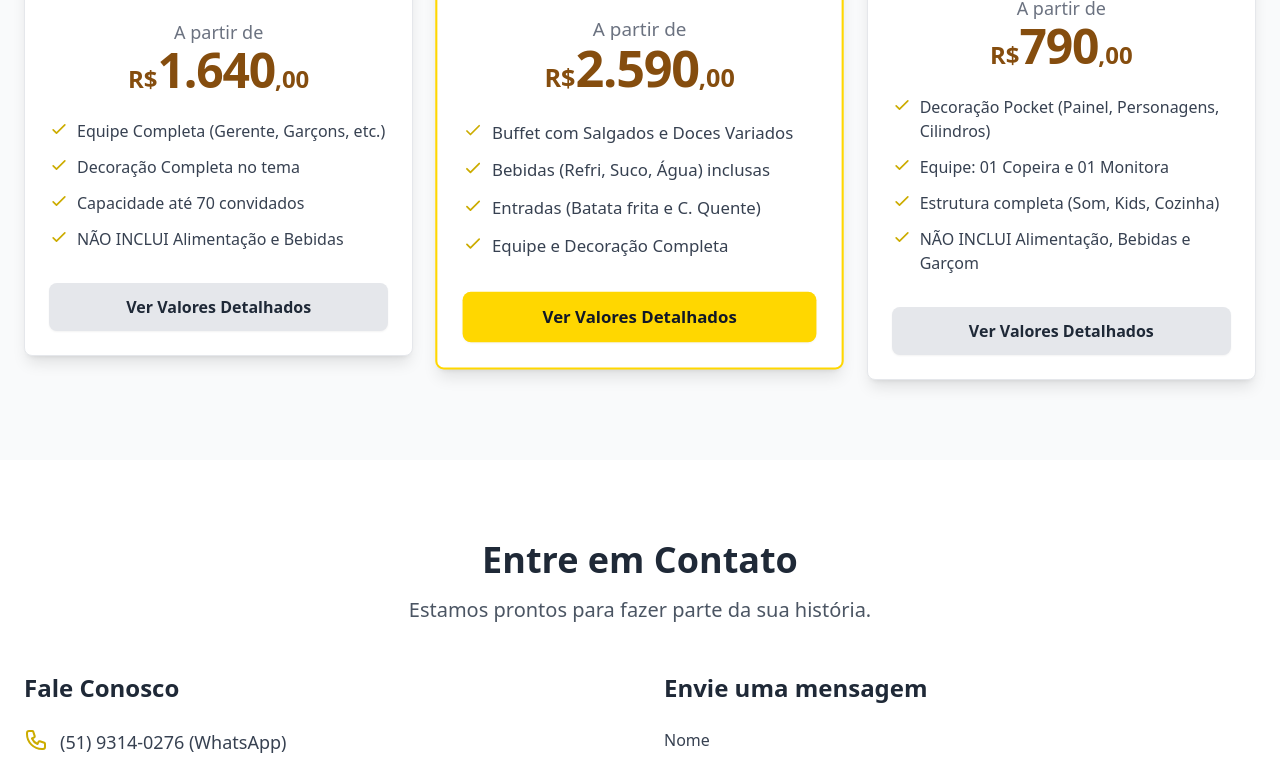
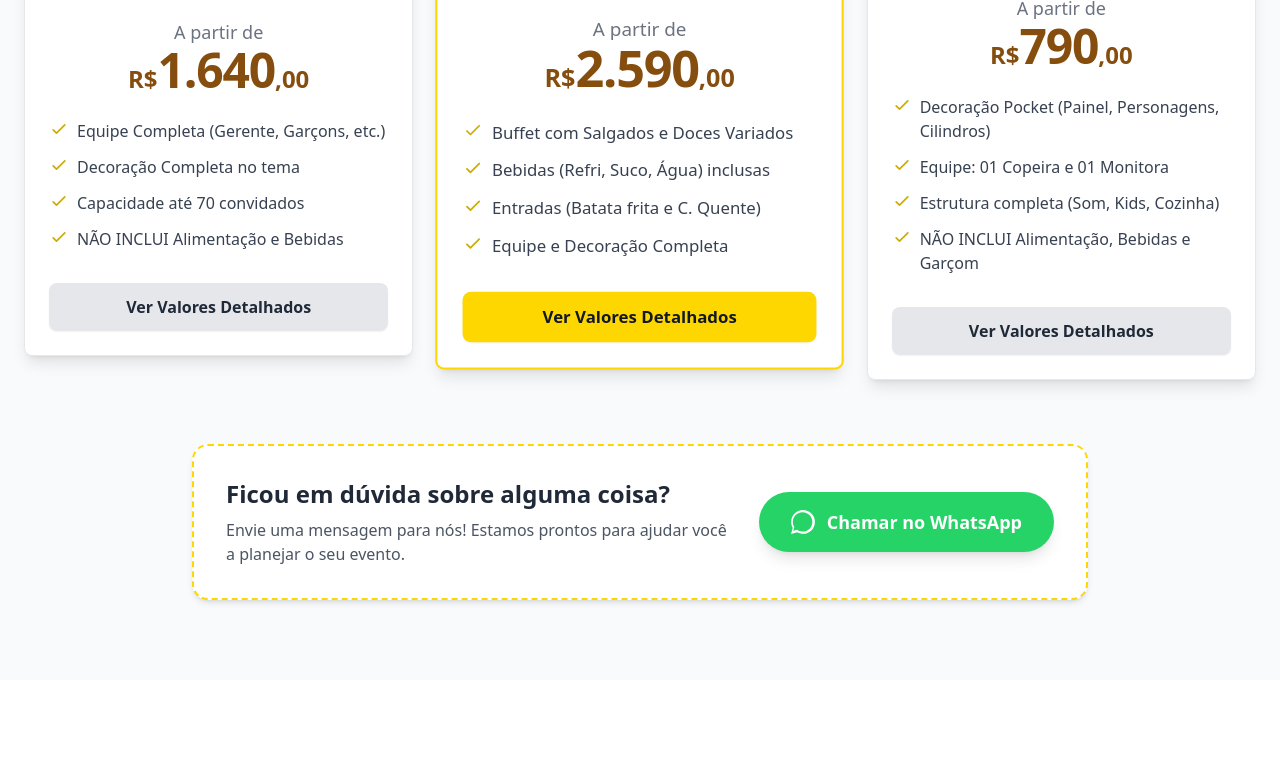
Before and after one commit to vitornoms1/alecrim, a React (Vite) app: page / in a window 1280 px wide. Shown: the part 2617-3375 px from the top of the page. Built offline with nearby package versions, Linux system fonts and the light colour scheme.

Commit message:
adicionado botao suporte

```diff
--- a/src/components/Planos.jsx
+++ b/src/components/Planos.jsx
@@ -95,7 +95,7 @@ const planos = [
         },
         {
           titulo: 'Bebidas',
-          itens: ['Refrigerantes (Linha Coca-Cola)', 'Suco de Uva e Laranja', 'Água mineral (com e sem gás)']
+          itens: ['Refrigerantes (Linha Pepsi)', 'Suco de Uva e Laranja', 'Água mineral (com e sem gás)']
         },
         {
           titulo: 'Serviços Inclusos',
@@ -238,7 +238,7 @@ function Planos() {
         <div className="container mx-auto px-6">
           <Fade direction="down" triggerOnce>
             <h2 className="text-4xl font-bold text-center text-gray-800 mb-4">
-              Nossos Pacotes 2026
+              Nossos Pacotes
             </h2>
             <p className="text-xl text-center text-gray-600 mb-12">
               Escolha a opção ideal para celebrar com a gente.
@@ -299,6 +299,28 @@ function Planos() {
               </Fade>
             ))}
           </div>
+
+          <Fade direction="up" triggerOnce>
+            <div className="mt-16 bg-white rounded-2xl shadow-md p-8 border-2 border-dashed border-alecrim-yellow flex flex-col md:flex-row items-center justify-between gap-6 max-w-4xl mx-auto text-center md:text-left">
+              <div>
+                <h3 className="text-2xl font-bold text-gray-800">Ficou em dúvida sobre alguma coisa?</h3>
+                <p className="text-gray-600 mt-2">
+                  Envie uma mensagem para nós! Estamos prontos para ajudar você a planejar o seu evento.
+                </p>
+              </div>
+              <a
+                href="https://wa.me/5551993140276"
+                target="_blank"
+                rel="noopener noreferrer"
+                className="bg-[#25D366] hover:bg-[#128C7E] text-white px-8 py-4 rounded-full font-bold text-lg flex items-center gap-3 transition-all transform hover:scale-105 shadow-lg whitespace-nowrap"
+              >
+                <svg className="w-6 h-6 fill-current" viewBox="0 0 24 24">
+                  <path d="M.057 24l1.687-6.163c-1.041-1.804-1.588-3.849-1.588-5.946 0-6.556 5.332-11.888 11.888-11.888 3.176 0 6.161 1.237 8.404 3.48 2.244 2.244 3.481 5.229 3.481 8.405 0 6.556-5.333 11.888-11.888 11.888-2.022 0-4.005-.515-5.756-1.493l-6.229 1.633zm6.541-3.791c1.554.922 3.239 1.408 4.965 1.408 5.364 0 9.731-4.367 9.731-9.731 0-2.599-1.012-5.043-2.848-6.88-1.837-1.836-4.281-2.848-6.882-2.848-5.364 0-9.73 4.367-9.73 9.731 0 1.835.518 3.614 1.498 5.16l-.988 3.61 3.704-.972z" />
+                </svg>
+                Chamar no WhatsApp
+              </a>
+            </div>
+          </Fade>
         </div>
       </section>
 
```
